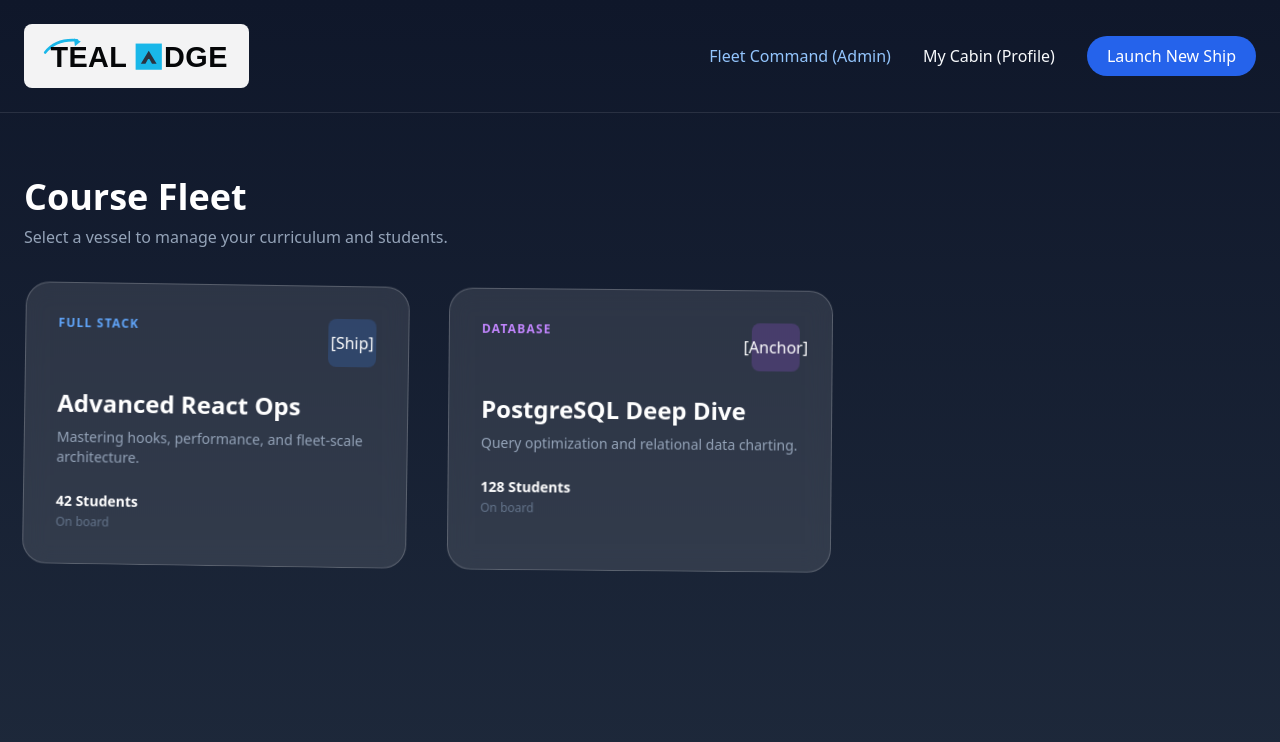
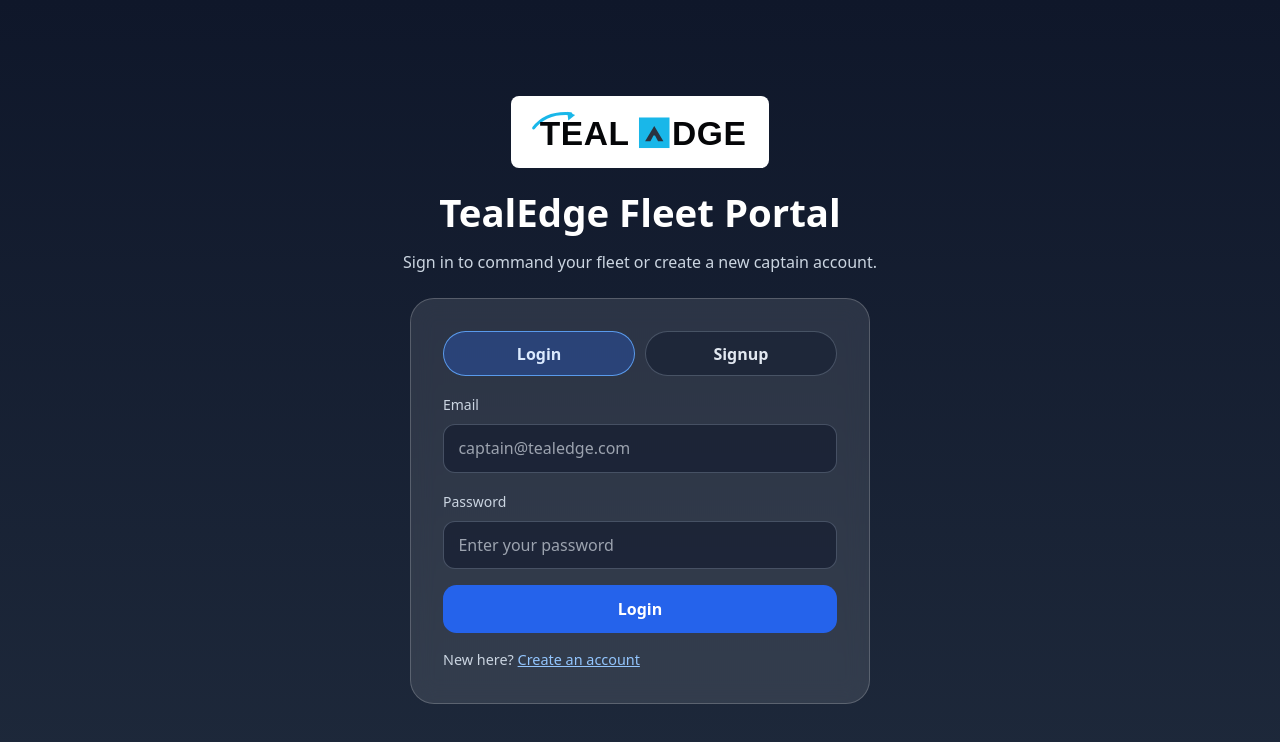
Before and after one commit to RONGALAHARSHITH-22/lms-portal-fcfn, a React (Vite) app: page / in a window 1280 px wide. Shown: the top 742 px of the page. Built offline with nearby package versions, Linux system fonts and the light colour scheme.

Commit message:
Add connected login and signup flow

```diff
--- a/src/App.css
+++ b/src/App.css
@@ -68,3 +68,118 @@
   background: linear-gradient(180deg, #0f172a 0%, #1e293b 100%);
   overflow: hidden;
 }
+
+.auth-layout {
+  display: grid;
+  place-items: center;
+  padding: 2rem 1rem;
+}
+
+.auth-shell {
+  width: min(980px, 100%);
+  display: grid;
+  grid-template-columns: 1fr;
+  gap: 1.5rem;
+}
+
+.auth-brand {
+  text-align: center;
+}
+
+.auth-title {
+  margin: 1rem 0 0.5rem;
+  font-size: clamp(1.9rem, 3vw, 2.6rem);
+  font-weight: 800;
+}
+
+.auth-subtitle {
+  color: #cbd5e1;
+  margin: 0;
+}
+
+.auth-card {
+  width: min(460px, 100%);
+  margin: 0 auto;
+  animation: none;
+}
+
+.auth-card:hover {
+  transform: none;
+  box-shadow: none;
+}
+
+.auth-tabs {
+  display: grid;
+  grid-template-columns: repeat(2, 1fr);
+  gap: 0.6rem;
+  margin-bottom: 1rem;
+}
+
+.auth-tab {
+  border: 1px solid rgba(148, 163, 184, 0.35);
+  background: rgba(15, 23, 42, 0.45);
+  color: #e2e8f0;
+  border-radius: 999px;
+  padding: 0.6rem 0.9rem;
+  font-weight: 600;
+  cursor: pointer;
+}
+
+.auth-tab-active {
+  border-color: rgba(96, 165, 250, 0.9);
+  background: rgba(37, 99, 235, 0.3);
+  color: #dbeafe;
+}
+
+.auth-message {
+  margin: 0 0 1rem;
+  padding: 0.75rem 0.9rem;
+  border-radius: 0.75rem;
+  border: 1px solid rgba(96, 165, 250, 0.45);
+  background: rgba(30, 64, 175, 0.25);
+  color: #dbeafe;
+  font-size: 0.9rem;
+}
+
+.auth-form {
+  display: flex;
+  flex-direction: column;
+  gap: 1rem;
+}
+
+.auth-submit {
+  border: 0;
+  border-radius: 0.85rem;
+  background: #2563eb;
+  color: #ffffff;
+  padding: 0.75rem 1rem;
+  font-weight: 700;
+  cursor: pointer;
+  transition: background-color 0.25s ease;
+}
+
+.auth-submit:hover {
+  background: #1d4ed8;
+}
+
+.auth-switch {
+  margin: 0;
+  color: #cbd5e1;
+  font-size: 0.9rem;
+}
+
+.auth-switch-link {
+  border: 0;
+  background: transparent;
+  color: #93c5fd;
+  cursor: pointer;
+  text-decoration: underline;
+  padding: 0;
+  font: inherit;
+}
+
+@media (max-width: 840px) {
+  .nav-link {
+    display: none;
+  }
+}
--- a/src/App.jsx
+++ b/src/App.jsx
@@ -6,6 +6,12 @@ function App() {
   const [boarding, setBoarding] = useState(false)
   const [currentShip, setCurrentShip] = useState('')
   const [activePage, setActivePage] = useState('fleet')
+
+  const [isAuthenticated, setIsAuthenticated] = useState(false)
+  const [authView, setAuthView] = useState('login')
+  const [authMessage, setAuthMessage] = useState('')
+  const [loginForm, setLoginForm] = useState({ email: '', password: '' })
+  const [signupForm, setSignupForm] = useState({ name: '', email: '', password: '', confirmPassword: '' })
 
   const boardShip = (shipName) => {
     setBoarding(true)
@@ -29,6 +35,214 @@ function App() {
   const openNewShip = () => {
     setActivePage('new-ship')
     setCurrentShip('')
+  }
+
+  const updateLoginForm = (event) => {
+    const { name, value } = event.target
+    setLoginForm((prev) => ({ ...prev, [name]: value }))
+  }
+
+  const updateSignupForm = (event) => {
+    const { name, value } = event.target
+    setSignupForm((prev) => ({ ...prev, [name]: value }))
+  }
+
+  const handleLogin = (event) => {
+    event.preventDefault()
+
+    if (!loginForm.email.trim() || !loginForm.password.trim()) {
+      setAuthMessage('Please enter both email and password.')
+      return
+    }
+
+    setAuthMessage('')
+    setIsAuthenticated(true)
+    setActivePage('fleet')
+    setCurrentShip('')
+    setLoginForm({ email: '', password: '' })
+  }
+
+  const handleSignup = (event) => {
+    event.preventDefault()
+
+    if (!signupForm.name.trim() || !signupForm.email.trim() || !signupForm.password.trim()) {
+      setAuthMessage('Please complete all required fields.')
+      return
+    }
+
+    if (signupForm.password !== signupForm.confirmPassword) {
+      setAuthMessage('Password and confirm password must match.')
+      return
+    }
+
+    setSignupForm({ name: '', email: '', password: '', confirmPassword: '' })
+    setAuthView('login')
+    setAuthMessage('Signup successful. Please log in to continue.')
+  }
+
+  const handleLogout = () => {
+    setIsAuthenticated(false)
+    setAuthView('login')
+    setAuthMessage('You have been logged out.')
+    setLoginForm({ email: '', password: '' })
+    setSignupForm({ name: '', email: '', password: '', confirmPassword: '' })
+  }
+
+  if (!isAuthenticated) {
+    return (
+      <div className="ocean text-white min-h-screen auth-layout">
+        <main className="auth-shell">
+          <div className="auth-brand">
+            <div className="bg-white rounded-lg px-3 py-2 inline-flex">
+              <img src={teelEdgeLogo} alt="TealEdge logo" className="h-14 w-auto" />
+            </div>
+            <h1 className="auth-title">TealEdge Fleet Portal</h1>
+            <p className="auth-subtitle">Sign in to command your fleet or create a new captain account.</p>
+          </div>
+
+          <section className="ship-card p-8 rounded-3xl auth-card">
+            <div className="auth-tabs" role="tablist" aria-label="Authentication tabs">
+              <button
+                type="button"
+                className={`auth-tab ${authView === 'login' ? 'auth-tab-active' : ''}`}
+                onClick={() => {
+                  setAuthView('login')
+                  setAuthMessage('')
+                }}
+              >
+                Login
+              </button>
+              <button
+                type="button"
+                className={`auth-tab ${authView === 'signup' ? 'auth-tab-active' : ''}`}
+                onClick={() => {
+                  setAuthView('signup')
+                  setAuthMessage('')
+                }}
+              >
+                Signup
+              </button>
+            </div>
+
+            {authMessage ? <p className="auth-message">{authMessage}</p> : null}
+
+            {authView === 'login' ? (
+              <form className="auth-form" onSubmit={handleLogin}>
+                <label className="block">
+                  <span className="text-sm text-slate-300">Email</span>
+                  <input
+                    className="ship-input mt-2 w-full"
+                    type="email"
+                    name="email"
+                    value={loginForm.email}
+                    onChange={updateLoginForm}
+                    placeholder="captain@tealedge.com"
+                  />
+                </label>
+
+                <label className="block">
+                  <span className="text-sm text-slate-300">Password</span>
+                  <input
+                    className="ship-input mt-2 w-full"
+                    type="password"
+                    name="password"
+                    value={loginForm.password}
+                    onChange={updateLoginForm}
+                    placeholder="Enter your password"
+                  />
+                </label>
+
+                <button type="submit" className="auth-submit">
+                  Login
+                </button>
+
+                <p className="auth-switch">
+                  New here?{' '}
+                  <button
+                    type="button"
+                    className="auth-switch-link"
+                    onClick={() => {
+                      setAuthView('signup')
+                      setAuthMessage('')
+                    }}
+                  >
+                    Create an account
+                  </button>
+                </p>
+              </form>
+            ) : (
+              <form className="auth-form" onSubmit={handleSignup}>
+                <label className="block">
+                  <span className="text-sm text-slate-300">Full Name</span>
+                  <input
+                    className="ship-input mt-2 w-full"
+                    type="text"
+                    name="name"
+                    value={signupForm.name}
+                    onChange={updateSignupForm}
+                    placeholder="Captain Name"
+                  />
+                </label>
+
+                <label className="block">
+                  <span className="text-sm text-slate-300">Email</span>
+                  <input
+                    className="ship-input mt-2 w-full"
+                    type="email"
+                    name="email"
+                    value={signupForm.email}
+                    onChange={updateSignupForm}
+                    placeholder="captain@tealedge.com"
+                  />
+                </label>
+
+                <label className="block">
+                  <span className="text-sm text-slate-300">Password</span>
+                  <input
+                    className="ship-input mt-2 w-full"
+                    type="password"
+                    name="password"
+                    value={signupForm.password}
+                    onChange={updateSignupForm}
+                    placeholder="Create a password"
+                  />
+                </label>
+
+                <label className="block">
+                  <span className="text-sm text-slate-300">Confirm Password</span>
+                  <input
+                    className="ship-input mt-2 w-full"
+                    type="password"
+                    name="confirmPassword"
+                    value={signupForm.confirmPassword}
+                    onChange={updateSignupForm}
+                    placeholder="Repeat your password"
+                  />
+                </label>
+
+                <button type="submit" className="auth-submit">
+                  Signup
+                </button>
+
+                <p className="auth-switch">
+                  Already have an account?{' '}
+                  <button
+                    type="button"
+                    className="auth-switch-link"
+                    onClick={() => {
+                      setAuthView('login')
+                      setAuthMessage('')
+                    }}
+                  >
+                    Login here
+                  </button>
+                </p>
+              </form>
+            )}
+          </section>
+        </main>
+      </div>
+    )
   }
 
   return (
@@ -64,6 +278,9 @@ function App() {
           </button>
           <button onClick={openNewShip} className="bg-blue-600 px-5 py-2 rounded-full hover:bg-blue-500 transition">
             Launch New Ship
+          </button>
+          <button onClick={handleLogout} className="bg-white text-black px-5 py-2 rounded-full font-semibold hover:bg-slate-200 transition">
+            Logout
           </button>
         </div>
       </nav>
```
